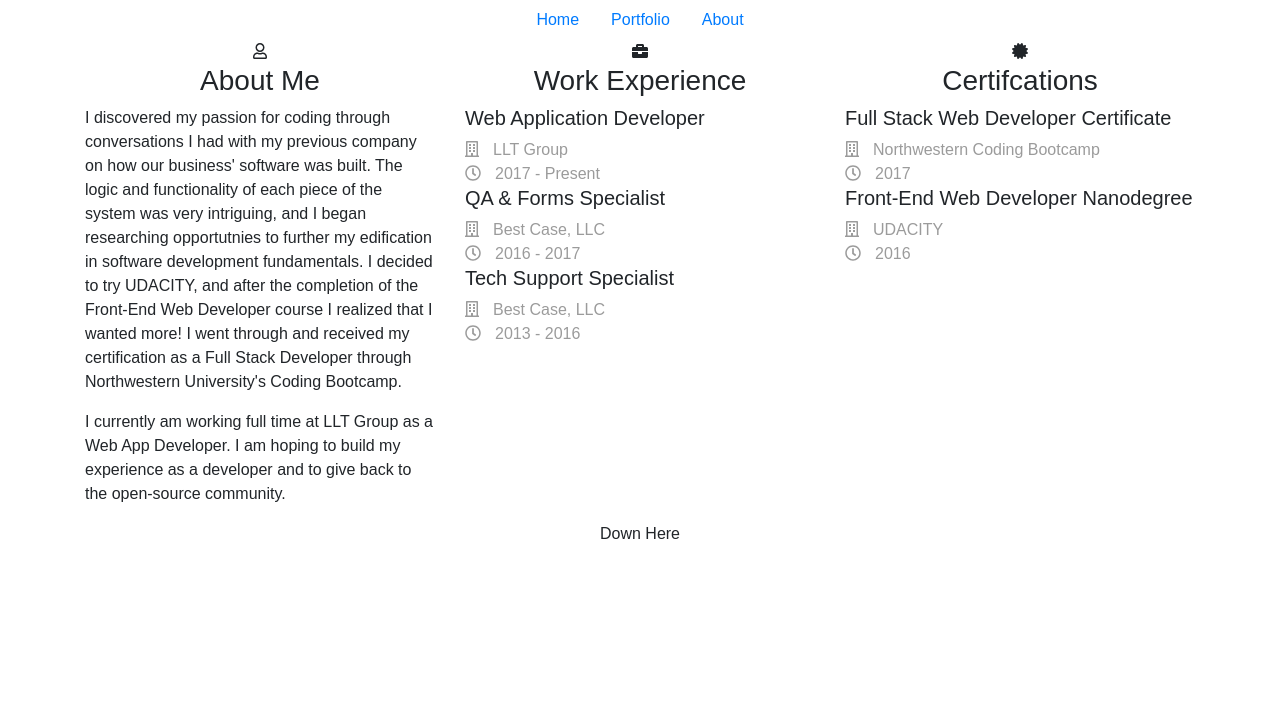
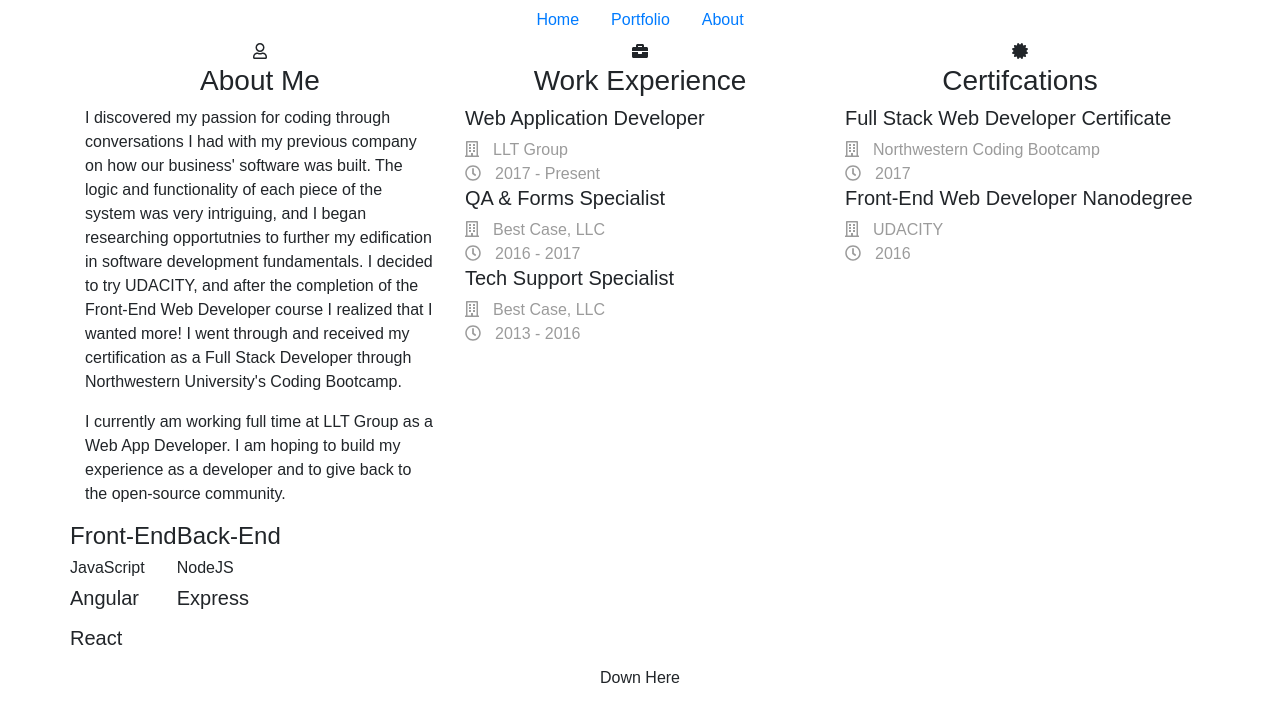
Before and after one commit to ahang/portfolio, a React (Create React App) app: page / in a window 1280 px wide. Shown: the top 722 px of the page. Built offline with nearby package versions, Linux system fonts and the light colour scheme; the HTML template or start-up script is replaced by a standard one.

Commit message:
updated skills

```diff
--- a/src/App.js
+++ b/src/App.js
@@ -9,12 +9,13 @@ class App extends Component {
   render() {
     console.log(resume)
     return (
-      <div className="App">
+      <div className="App container-fluid">
         <Header />
         <About
           about={resume.about}
           certificates={resume.certificates}
-          experiences={resume.experiences} />
+          experiences={resume.experiences}
+          skills={resume.skills} />
         <Footer />
       </div>
     );
--- a/src/components/about.js
+++ b/src/components/about.js
@@ -6,6 +6,7 @@ class About extends Component {
     const certificates = this.props.certificates;
     const experiences = this.props.experiences;
     const about = this.props.about;
+    const skills = this.props.skills;
 
     const aboutMap = about.map((about, index) => {
       return <p className="block__about" key={index}>{about}</p>
@@ -35,6 +36,16 @@ class About extends Component {
       </div>
       )
     });
+
+    const skillsMap = skills.map((skill, index) => {
+      return (
+        <div className="block" key={index}>
+          <h4>{skill.type}</h4>
+          <h6>{skill.language}</h6>
+          <h5>{skill.frameworks.map(framework => {return <p>{framework}</p>})}</h5>
+        </div>
+      )
+    })
     return(
       <div className="container">
         <div className="row">
@@ -56,6 +67,7 @@ class About extends Component {
             {certMap}
           </div>
         </div>
+        <div className="row">{skillsMap}</div>
       </div>
     )
   }
--- a/src/components/resume.json
+++ b/src/components/resume.json
@@ -33,6 +33,27 @@
         "length": "2013 - 2016"
       }
     ],
-    "skills": []
+    "skills": [
+      {
+        "type": "Front-End",
+        "language": "JavaScript",
+        "frameworks": [
+          "Angular",
+          "React"
+        ],
+        "databases": null
+      },
+      {
+        "type": "Back-End",
+        "language": "NodeJS",
+        "databases": [
+          "MySQL",
+          "MongoDB"
+        ],
+        "frameworks": [
+          "Express"
+        ]
+      }
+    ]
   }
 }
```
Also changed, not shown: src/components/skill.js (deleted, +0 -14 lines).
